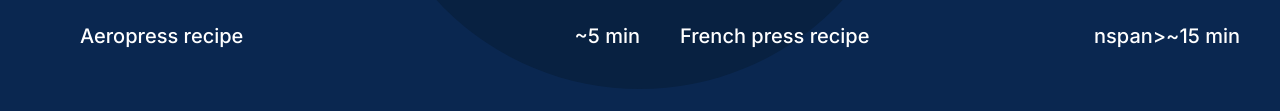
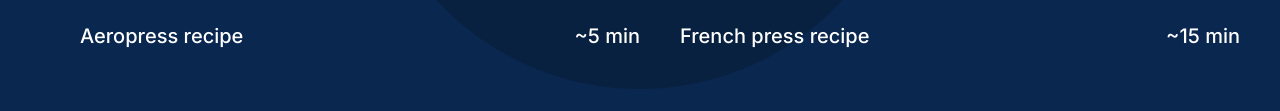
Before and after one commit to jaazielc3/se_project_coffeeshop, a plain HTML site: page index.html in a window 1280 px wide. Shown: the part 1488-1599 px from the top of the page. Drawn offline with nearby package versions, Linux system fonts and the light colour scheme.

Commit message:
New Update for my project

```diff
--- a/index.html
+++ b/index.html
@@ -92,7 +92,7 @@
               src="https://www.youtube.com/embed/st571DYYTR8?si=u5Qmxsm_TLsb2ODf"
               title="YouTube video player" frameborder="0" allow="accelerometer; autoplay; clipboard-write; encrypted-media; gyroscope; picture-in-picture; web-share" referrerpolicy="strict-origin-when-cross-origin" allowfullscreen></iframe></iframe>
               <p class="recipes__video-caption">
-                <span>French press recipe</span>nspan>~15 min</span>
+                <span>French press recipe</span><span>~15 min</span>
               </p>
               </iframe>
             </li>
```
